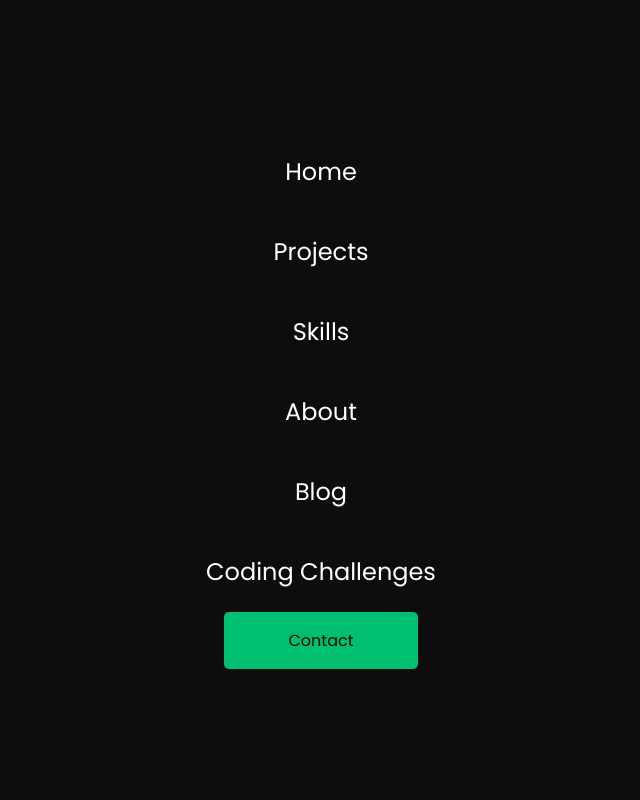
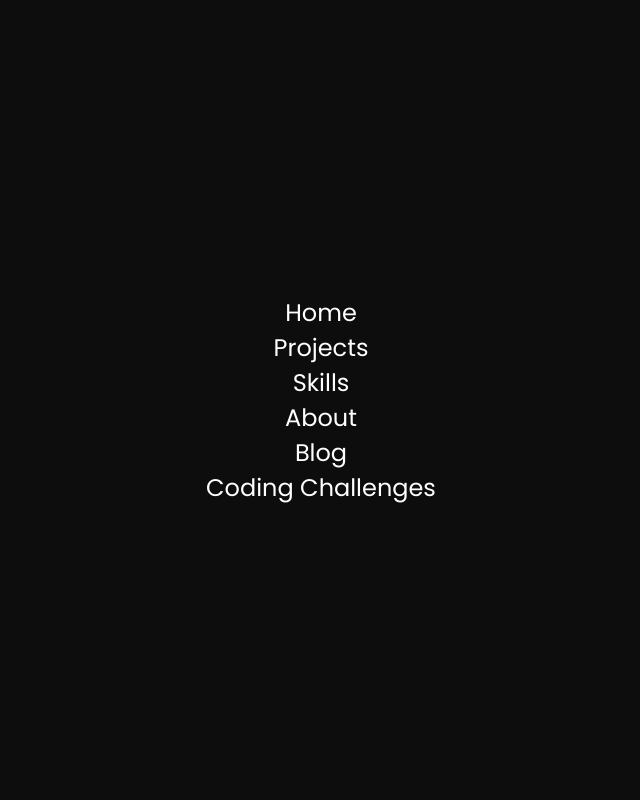
Before and after one commit to paulopanganiban/cssrefresher, a React (Create React App) app: page / in a window 1280 px wide. Both pictures are taken after a click on the element "MENU". Shown: the top 800 px of the page, without its empty margins (319-959 px from the left). Built offline with nearby package versions, Linux system fonts and the light colour scheme.

Commit message:
implemented react-scroll

```diff
--- a/src/components/About.js
+++ b/src/components/About.js
@@ -2,7 +2,7 @@ import React from 'react'
 import styled from 'styled-components'
 const About = () => {
     return (
-        <AboutContainer>
+        <AboutContainer id="About">
             {/* <h3>Some Heading</h3>
             <div className="boxWrap">
                 <div className="img">
--- a/src/components/Blog.js
+++ b/src/components/Blog.js
@@ -2,7 +2,7 @@ import React from 'react'
 import styled from 'styled-components'
 const Blog = () => {
     return (
-        <BlogContainer>
+        <BlogContainer id="Blog">
             {/* <h3>Some Heading</h3>
             <div className="boxWrap">
                 <div className="img">
--- a/src/components/Content.js
+++ b/src/components/Content.js
@@ -3,21 +3,56 @@ import styled from 'styled-components'
 
 const Content = () => {
     return (
-        <ContentContainer>
+        <ContentContainer id="Projects">
+            <h1>My Projects</h1>
+            <ContentWrapper>
+                <ProjectCard>
 
-            <h1>projects</h1>
+                </ProjectCard>
+
+                <ProjectCard>
+
+                </ProjectCard>
+
+                <ProjectCard>
+
+                </ProjectCard>
+
+                <ProjectCard>
+
+                </ProjectCard>
+
+                <ProjectCard>
+
+                </ProjectCard>
+            </ContentWrapper>
         </ContentContainer>
     )
 }
 
 export default Content
-
+const ProjectCard = styled.div`
+background-color: skyblue;
+width: 350px;
+height: 350px;
+margin-left: 10px;
+margin-right: 10px;
+margin-bottom: 10px;
+`
 // create media queries
+const ContentWrapper = styled.div`
+display: flex;
+align-items: center;
+justify-content: center;
+flex-wrap: wrap;
+`
 const ContentContainer = styled.div`
 display: flex;
-justify-content: center;
 flex-direction:column;
-align-items: center;
 width: 100%;
-border: 1px solid green;
+> h1 {
+
+    margin-left: 12px;
+    margin-bottom: 12px;
+}
 `
--- a/src/components/Hamburger.js
+++ b/src/components/Hamburger.js
@@ -1,10 +1,10 @@
 import React from 'react'
 import styled from 'styled-components'
-import {menuItems} from '../data'
-import {Link as LinkS } from 'react-scroll'
-import {Link as LinkR } from 'react-router-dom'
+import { menuItems } from '../data'
+import { Link as LinkS } from 'react-scroll'
+import { Link as LinkR } from 'react-router-dom'
 import { media } from '../data'
-const Hamburger = ({isOpen, toggle}) => {
+const Hamburger = ({ isOpen, toggle }) => {
     return (
         <HamburgerContainer isOpen={isOpen} onClick={toggle}>
             <Icon onClick={toggle}>
@@ -12,27 +12,45 @@ const Hamburger = ({isOpen, toggle}) => {
             </Icon>
             <HamburgerWrapper>
                 <SidebarMenu>
-                    <SidebarLink to="home">
-                        {menuItems[0]}
+                    <SidebarLink
+                        duration={500}
+                        smooth={true}
+                        to="Home"
+                        onClick={toggle}
+                    >
+                        <span>{menuItems[0]}</span>
                     </SidebarLink>
-                    <SidebarLink to="{menuItems.[1]}">
-                        {menuItems[1]}
+                    <SidebarLink
+                        duration={500}
+                        smooth={true}
+                        to="Projects" onClick={toggle}>
+                        <span>{menuItems[1]}</span>
                     </SidebarLink>
-                    <SidebarLink to="{menuItems[1]}">
-                        {menuItems[2]}
+                    <SidebarLink
+                        duration={500}
+                        smooth={true}
+                        to="Skills" onClick={toggle}>
+                        <span>{menuItems[2]}</span>
                     </SidebarLink>
-                    <SidebarLink to="{menuItems[1]}">
-                        {menuItems[3]}
+                    <SidebarLink
+                        duration={500}
+                        smooth={true}
+                        to="About" onClick={toggle}>
+                        <span>{menuItems[3]}</span>
                     </SidebarLink>
-                    <SidebarLink to="{menuItems[1]}">
-                        {menuItems[4]}
+                    <SidebarLink
+                        duration={500}
+                        smooth={true}
+                        to="Blog" onClick={toggle}>
+                        <span>{menuItems[4]}</span>
                     </SidebarLink>
-                    <SidebarLink to="{menuItems[1]}">
-                        {menuItems[5]}
+                    <SidebarLink
+
+                        duration={500}
+                        smooth={true}
+                        to={menuItems[5]} onClick={toggle}>
+                        <span>{menuItems[5]}</span>
                     </SidebarLink>
-                    <HamBtnWrap>
-                        <HamRoute to="/idk">Contact</HamRoute>
-                    </HamBtnWrap>
                 </SidebarMenu>
             </HamburgerWrapper>
         </HamburgerContainer>
@@ -41,16 +59,19 @@ const Hamburger = ({isOpen, toggle}) => {
 
 export default Hamburger
 const SidebarMenu = styled.ul`
-display: grid;
+/* display: grid;
 grid-template-columns: 1fr;
 grid-template-rows: repeat(6, 80px);
-text-align: center;
+text-align: center; */
+display: flex;
+align-items: center;
+justify-content: center;
+flex-direction: column;
 ${media.phone} {
     grid-template-rows: repeat(6, 60px);
 }
 `
-const HamRoute = styled(LinkR)`
-
+const HamRoute = styled(LinkS)`
 border-radius: 5px;
 background: #01bf71;
 white-space: nowrap;
@@ -59,14 +80,13 @@ color: #010606;
 font-size: 16px;
 outline: none;
 border: none;
-cursor: pointer;
 transition: all 0.2s ease-in-out;
 text-decoration: none;
-:hover {
+> span > :hover {
     transition: all 0.2s ease-in-out;
     background: #fff;
     color: #010606;
-
+    cursor: pointer;
 }
 `
 const HamBtnWrap = styled.div`
@@ -84,10 +104,10 @@ font-size: 1.5rem;
 text-decoration: none;
 list-style: none;
 transition: 0.2s ease-in-out;
-cursor: pointer;
 :hover {
     color: #000;
     transition: 0.2s ease-in-out;
+    cursor: pointer;
 }
 `
 const HamburgerContainer = styled.aside`
@@ -101,7 +121,7 @@ align-items: center;
 top: 0;
 left: 0;
 transition: 0.3s ease-in-out;
-opacity: ${({ isOpen }) => (isOpen ? 100: 0)};
+opacity: ${({ isOpen }) => (isOpen ? 100 : 0)};
 top: ${({ isOpen }) => (isOpen ? '0' : '-100%')};
 `
 
--- a/src/components/Header.js
+++ b/src/components/Header.js
@@ -4,12 +4,16 @@ import { media } from '../data'
 import MenuIcon from '@material-ui/icons/Menu';
 import Logoz from '../images/c.png'
 import Hamburger from './Hamburger';
+import {animateScroll as scroll} from 'react-scroll'
 const Header = ({toggle}) => {
     return (
         <>
+        <HeaderStickyContainer>
         <Hamburger toggle={toggle}></Hamburger>
             <HeaderContainer>
-                <Logo src={Logoz} />
+                <Logo src={Logoz}
+                onClick={() => scroll.scrollToTop()}
+                />
                 <HeaderLeft>
                     <h3>John Paulo Panganiban</h3>
                     <h5>Front-end Developer</h5>
@@ -19,10 +23,17 @@ const Header = ({toggle}) => {
                     <MenuIcon onClick={toggle}></MenuIcon>
                 </HeaderRight>
             </HeaderContainer>
+        </HeaderStickyContainer>
+
         </>
     )
 }
 export default Header
+const HeaderStickyContainer = styled.div`
+ position: fixed;
+  top: 0;
+  width: 100%
+`
 const Logo = styled.img`
 height: 50px;
 margin-left: 12px;
@@ -61,6 +72,7 @@ flex-direction: column;
 justify-content: center;
 `
 const HeaderContainer = styled.div`
+
 height: 125px;
 min-width: 350px;
 display: flex;
--- a/src/components/Hero.js
+++ b/src/components/Hero.js
@@ -4,7 +4,7 @@ import img from '../images/oro.png'
 import { media } from '../data'
 const Hero = () => {
     return (
-        <HeroContainer>
+        <HeroContainer id="Home">
             <HeroImage src={img}>
                 <HeroInfo>
                     <HeroName>
@@ -86,8 +86,8 @@ color: #292929;
 `
 const HeroInfo = styled.div`
 margin-top: auto;
-margin-left: 8px;
-margin-bottom: 5px;
+margin-left: 14px;
+margin-bottom: 10px;
 `
 const HeroContainer = styled.div`
 display: flex;
```
